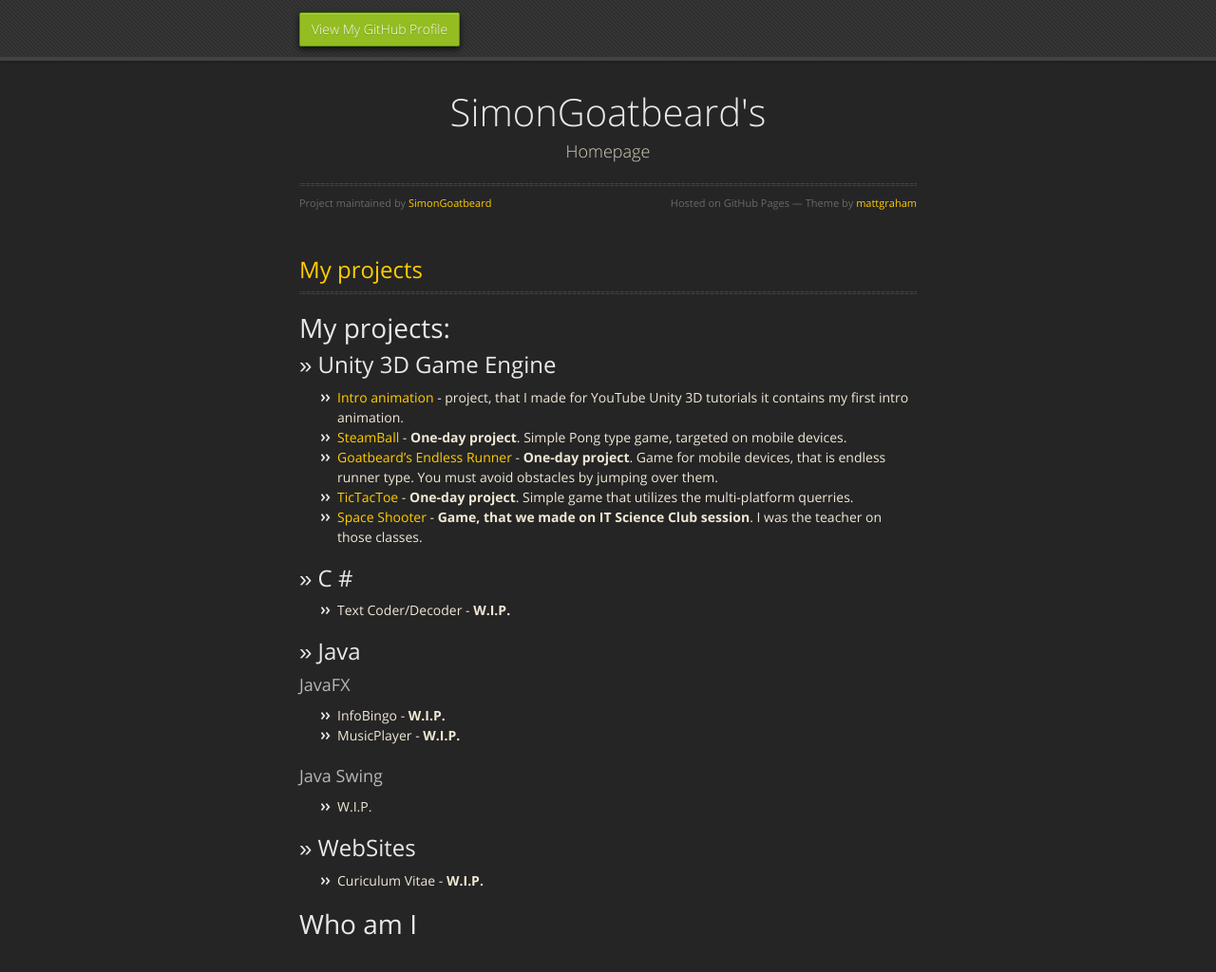
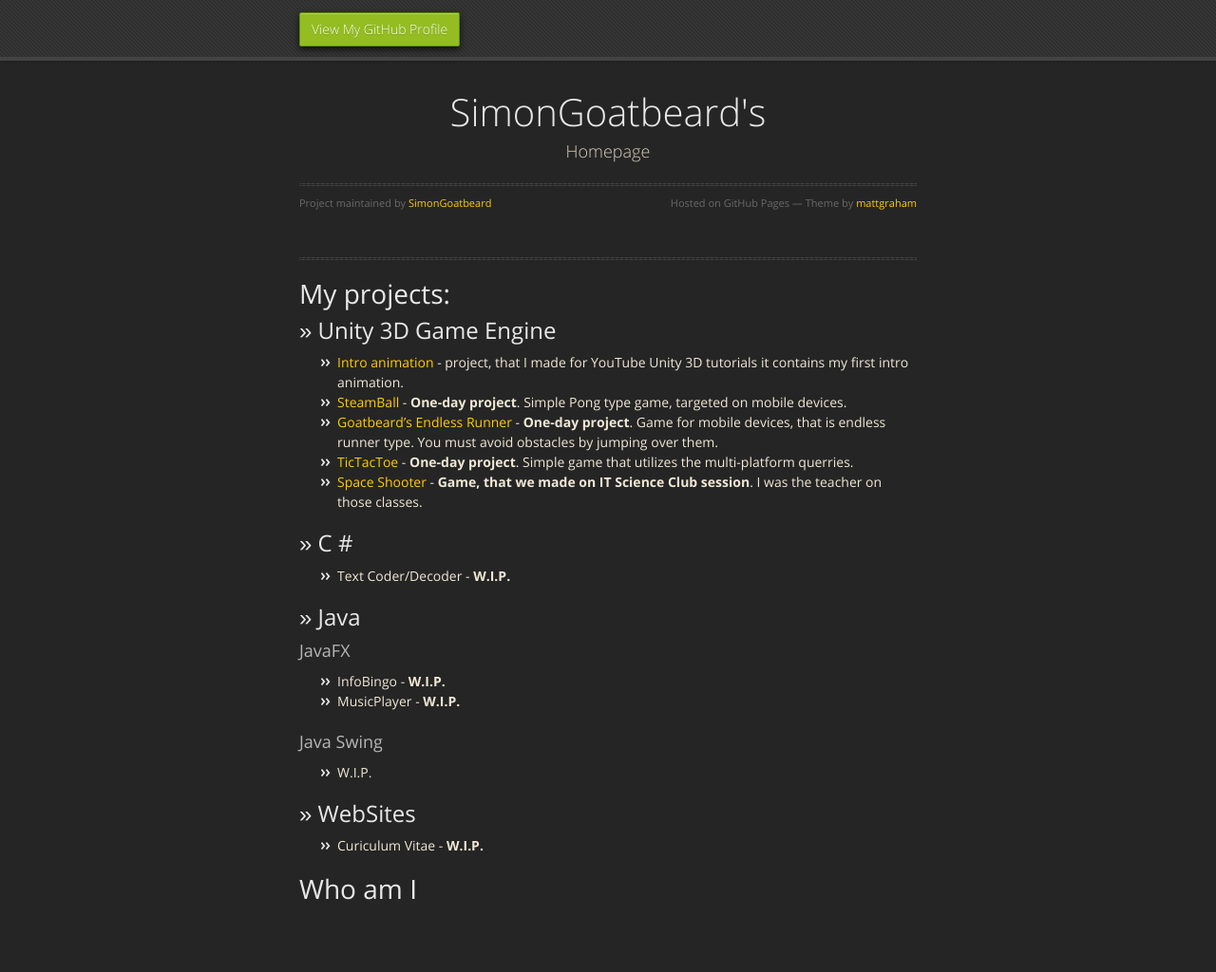
Before and after one commit to SimonGoatbeard/simongoatbeard.github.io, a Jekyll site: the page built from index.md, in a window 1280 px wide and 1089 px high. Shown: the top 1024 px of the window at 95% size. Built offline with Jekyll 4.4.1, drawn with Linux system fonts in a browser that asks for light colours; nearby versions of some CDN libraries; our own code applies the rules of GitHub Pages for plain Markdown files.

Commit message:
Update index.md

```diff
--- a/index.md
+++ b/index.md
@@ -1,7 +1,5 @@
 ---
 layout: default
----
-[My projects](#my_projects)
 ---
 ---
 
```
